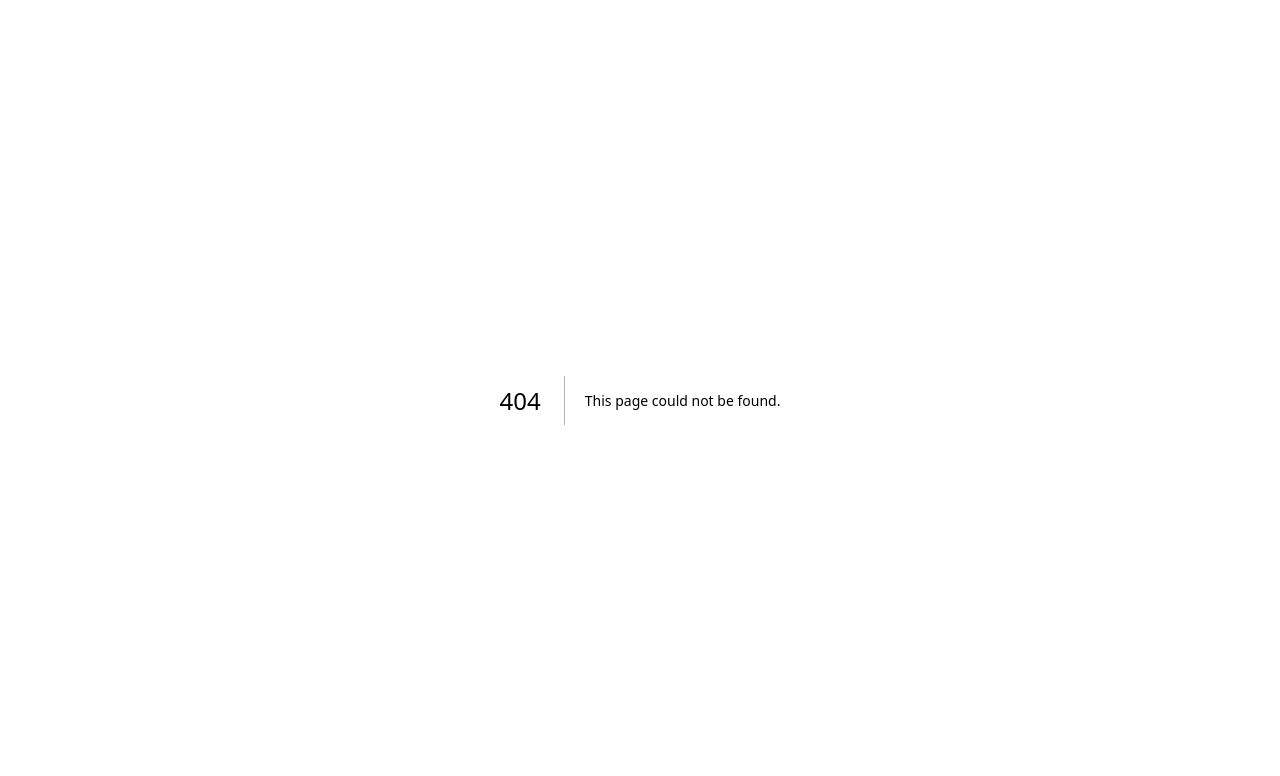
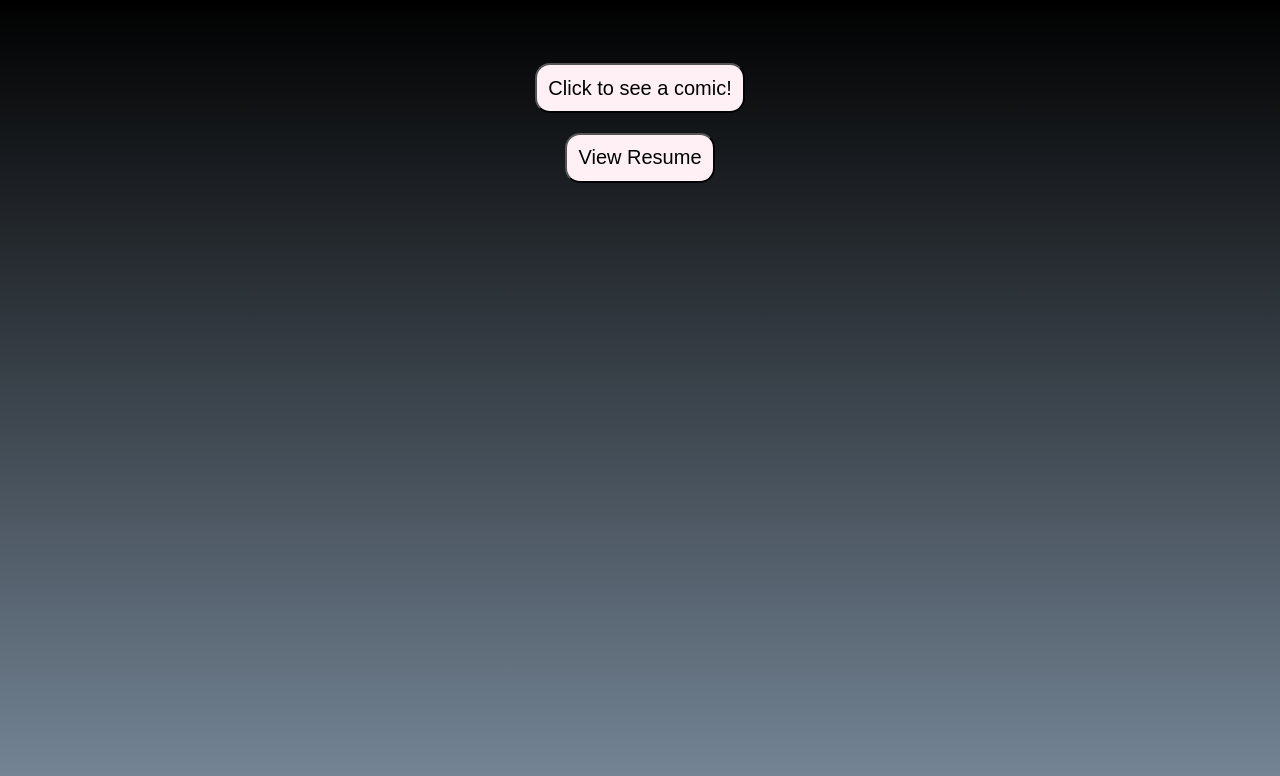
Before and after one commit to MisABU148/frontend, a Next.js app: page /comic-page in a window 1280 px wide. Before the commit this address had no page. Shown: the top 776 px of the page. Built offline with nearby package versions, Linux system fonts and the light colour scheme.

Commit message:
last edit 1.0

```diff
--- a/src/app/layout.tsx
+++ b/src/app/layout.tsx
@@ -17,7 +17,8 @@ export default function RootLayout({
   return (
     <html lang="en">
       <body>
-      {children}
+      <header>{children}</header>
+      <footer></footer>
       </body>
     </html>
   );
--- /dev/null
+++ b/src/pages/comic-page.tsx
@@ -0,0 +1,56 @@
+import React, { useState } from 'react';
+import dayjs from 'dayjs';
+import relativeTime from 'dayjs/plugin/relativeTime';
+import Image from 'next/image';
+import Link from 'next/link';
+import '../styles/style.css'
+
+dayjs.extend(relativeTime);
+
+interface ComicProps {
+    title: string;
+    img: string;
+    year: string;
+    month: string;
+    day: string;
+}
+
+const Comic: React.FC = () => {
+    const [comicTitle, setComicTitle] = useState('');
+    const [comicImage, setComicImage] = useState('');
+    const [comicDate, setComicDate] = useState('');
+
+    const fetchComic = async () => {
+        try {
+            const email = 'm.ilyina@innopolis.university';
+
+            const idResponse = await fetch(`https://fwd.innopolis.university/api/hw2?email=${email}`);
+            const id = await idResponse.text();
+
+            const comicResponse = await fetch(`https://fwd.innopolis.university/api/comic?id=${id}`);
+            const comicData: ComicProps = await comicResponse.json();
+
+            setComicTitle(comicData.title);
+            setComicImage(comicData.img);
+
+            const date = new Date(parseInt(comicData.year), parseInt(comicData.month) - 1, parseInt(comicData.day));
+            setComicDate(`Upload: ${dayjs(date).fromNow()} ${date.toLocaleDateString()}`);
+        } catch (error) {
+            console.error('Error fetching comic:', error);
+        }
+    };
+
+    return (
+        <div className='comic-part'>
+            <button onClick={fetchComic}>Click to see a comic!</button>
+            <h2>{comicTitle}</h2>
+            {comicImage && <Image src={comicImage} alt={comicTitle} width={500} height={400}/>}
+            <p>{comicDate}</p>
+            <Link href="/page">
+                <button>View Resume</button>
+            </Link>
+        </div>
+    );
+};
+
+export default Comic;
--- a/src/app/page.tsx
+++ b/src/pages/page.tsx
@@ -6,6 +6,7 @@ import Photo from "../components/Photo";
 import Comic from "../components/Comic";
 import Footer from "../components/Footer";
 import React from "react";
+import '../styles/style.css'
 
 export default function Home() {
   return (
```
Also changed, not shown: src/components/Comic.tsx (+5 -43 lines).
